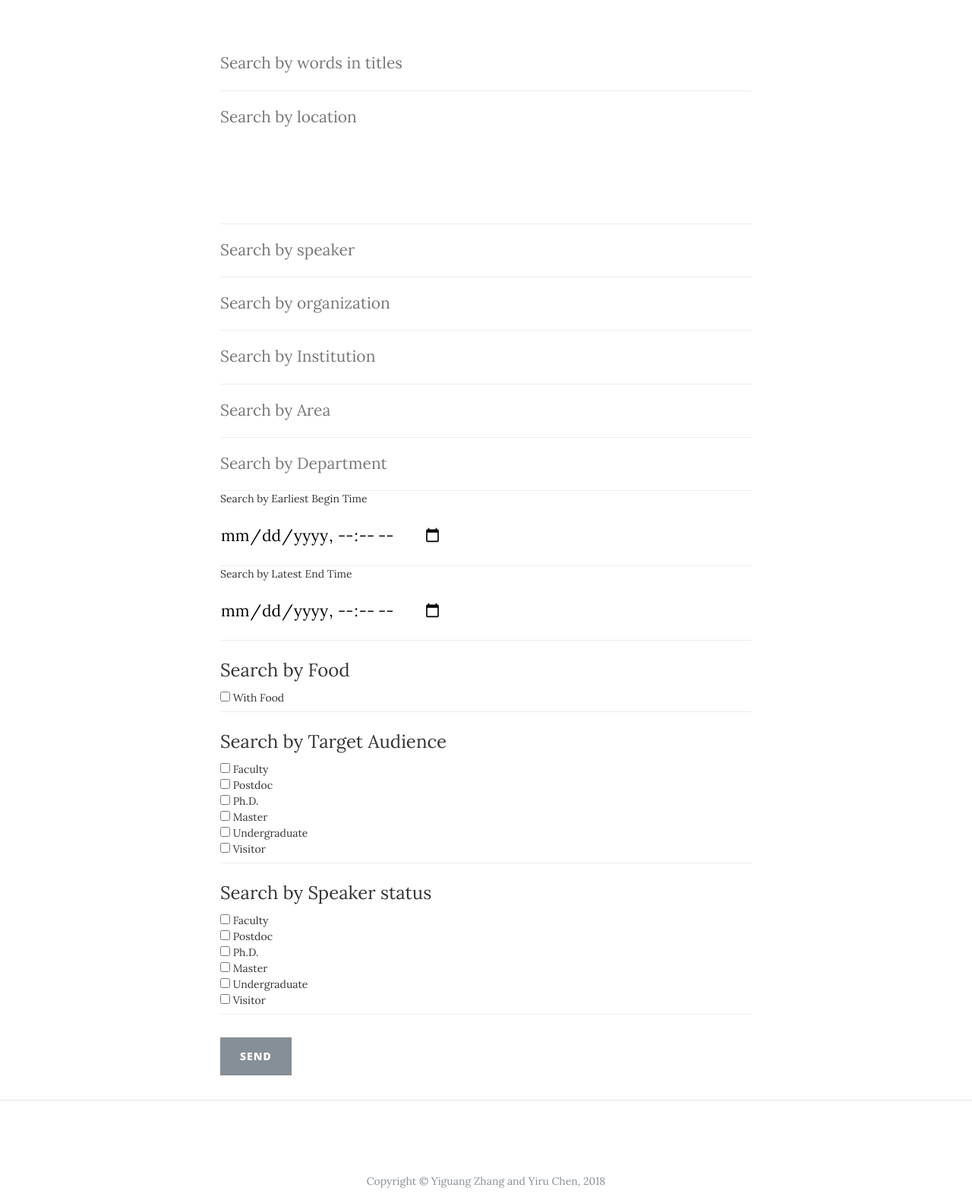
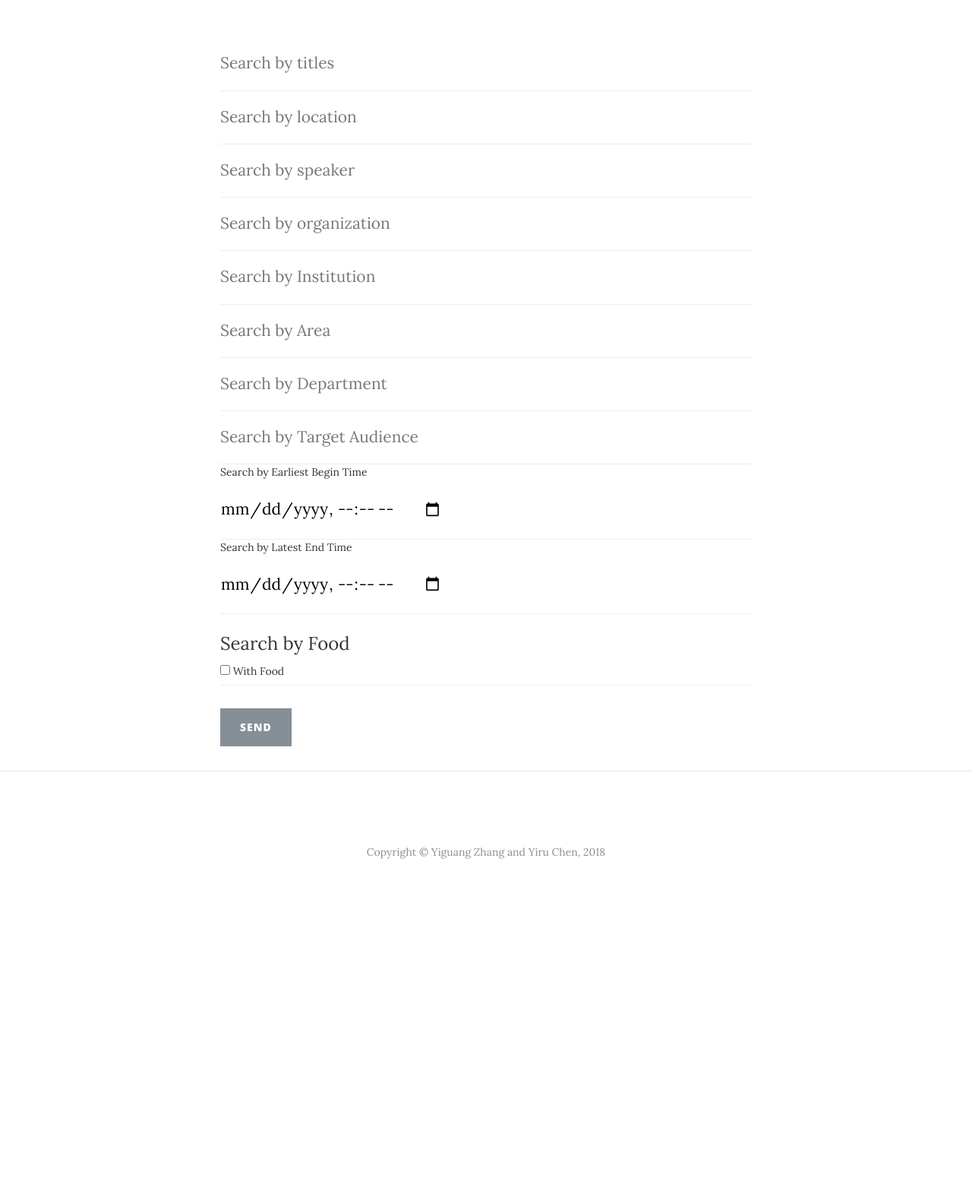
Before and after one commit to amanda132/seminar, a Flask app: page /search_add in a window 1280 px wide. Shown: the part 525-2100 px from the top of the page at 76% size. After the commit the page ends 1655 px from the top, so only its background shows below. Run offline with Flask 2, Linux system fonts and the light colour scheme; some libraries are stand-ins or nearby versions.

Commit message:
submission for the project

```diff
--- a/seminar/app.py
+++ b/seminar/app.py
@@ -72,7 +72,7 @@ def about():
 
 @app.route('/post/<int:post_eid>')
 def post(post_eid):
-    cmd = 'SELECT Event.eid, Event.location, Event.food_info, Event.title, Event.abstract, Event.begin_time, Event.end_time, Organization.otitle, Researcher.rname, Department.dname, Department.iid FROM HOLD, EVENT, Organization, Participate, Researcher, Affiliate_with_department, Department WHERE Hold.eid = Event.eid AND Organization.oid = Hold.oid AND Participate.hid = Hold.hid AND Researcher.rid = Participate.rid AND Affiliate_with_department.rid = Researcher.rid AND Department.did = Affiliate_with_department.did AND Event.eid = (:post_eid)';
+    cmd = 'SELECT Event.eid, Event.location, Event.food_info, Event.title, Event.abstract, Event.begin_time, Event.end_time, Organization.otitle, Researcher.rname, Department.dname, Department.iid, Institution.iname FROM HOLD, EVENT, Organization, Participate, Researcher, Affiliate_with_department, Department, Institution WHERE Hold.eid = Event.eid AND Organization.oid = Hold.oid AND Participate.hid = Hold.hid AND Researcher.rid = Participate.rid AND Affiliate_with_department.rid = Researcher.rid AND Department.did = Affiliate_with_department.did AND Institution.iid = Department.iid AND Event.eid = (:post_eid)';
     cursor = g.conn.execute(text(cmd), post_eid = post_eid);
     post = []
     for r in cursor:
@@ -98,9 +98,10 @@ def search_index():
 
 
     title = request.form['title']
+    print(title)
     if title:
         cursor = g.conn.execute(text(drop_temp));
-        create_temp = "CREATE TABLE Temp AS SELECT * FROM Posts WHERE title = (:title)";
+        create_temp = "CREATE TABLE Temp AS SELECT * FROM Posts WHERE title LIKE (:title)";
         cursor = g.conn.execute(text(create_temp), title = title);
         cursor = g.conn.execute(text(drop_posts));
         cursor = g.conn.execute(text(create_posts_from_temp));
@@ -171,6 +172,14 @@ def search_index():
         cursor = g.conn.execute(text(drop_posts));
         cursor = g.conn.execute(text(create_posts_from_temp));
 
+    target_audience = request.form['target_audience']
+    if target_audience:
+        cursor = g.conn.execute(text(drop_temp));
+        create_temp =  'CREATE TABLE Temp AS SELECT * FROM Posts WHERE target_audience LIKE (:target_audience)';
+        cursor = g.conn.execute(text(create_temp), target_audience = target_audience);
+        cursor = g.conn.execute(text(drop_posts));
+        cursor = g.conn.execute(text(create_posts_from_temp));
+
     food_info = 'food_info' in request.form
     if 'food_info':
         cursor = g.conn.execute(text(drop_temp));
@@ -185,21 +194,21 @@ def search_index():
     #tg_ms = request.form['tg_ms']
     #tg_under = request.form['tg_under']
     #tg_visitor = request.form['tg_visitor']
-    title_list = ['faculty', 'pos', 'phd', 'ms', 'under', 'visit']
-    tg_list = ['tg_faculty', 'tg_pos', 'tg_phd', 'tg_ms', 'tg_under', 'tg_visitor']
-    lst_str = "WHERE"
-    for i in range(len(title_list)):
-        if tg_list[i] in request.form:
-            if i == 0:
-                lst_str = lst_str + title_list[i] + "LIKE %'(:" + title_list[i] +")%'"
-            lst_str = lst_str + "OR" + title_list[i] + "LIKE %'(:" + title_list[i] +")%'"
+    #title_list = ['faculty', 'pos', 'phd', 'ms', 'under', 'visit']
+    #tg_list = ['tg_faculty', 'tg_pos', 'tg_phd', 'tg_ms', 'tg_under', 'tg_visitor']
+    #lst_str = "WHERE"
+    #for i in range(len(title_list)):
+    #    if tg_list[i] in request.form:
+    #        if i == 0:
+    #            lst_str = lst_str + title_list[i] + "LIKE %'(:" + title_list[i] +")%'"
+    #        lst_str = lst_str + "OR" + title_list[i] + "LIKE %'(:" + title_list[i] +")%'"
 
-    if lst_str != "WHERE":
-        cursor = g.conn.execute(text(drop_temp));
-        create_temp = 'CREATE TABLE Temp AS SELECT * FROM Posts' + lst_str;
-        cursor = g.conn.execute(text(create_temp));
-        cursor = g.conn.execute(text(drop_posts));
-        cursor = g.conn.execute(text(create_posts_from_temp));
+    #if lst_str != "WHERE":
+    #    cursor = g.conn.execute(text(drop_temp));
+    #    create_temp = 'CREATE TABLE Temp AS SELECT * FROM Posts' + lst_str;
+    #    cursor = g.conn.execute(text(create_temp));
+    #    cursor = g.conn.execute(text(drop_posts));
+    #    cursor = g.conn.execute(text(create_posts_from_temp));
 
 
     #st_faculty = request.form['st_faculty']
@@ -208,21 +217,21 @@ def search_index():
     #st_ms = request.form['st_ms']
     #st_under = request.form['st_under']
     #st_visitor = request.form['st_visitor']
-    lst_str = "WHERE"
-    ind = 0
-    for i in ['st_faculty', 'st_pos', 'st_phd', 'st_ms', 'st_under', 'st_visitor']:
-        if i in check_list:
-            if ind == 0:
-                ind = ind + 1
-                lst_str = lst_str + str(i) + "LIKE %'(:" + str(i) +")%'"
-            lst_str = lst_str + "OR" + str(i)+ "LIKE %'(:" + str(i) +")%'"
+    #lst_str = "WHERE"
+    #ind = 0
+    #for i in ['st_faculty', 'st_pos', 'st_phd', 'st_ms', 'st_under', 'st_visitor']:
+    #    if i in request.form:
+    #        if ind == 0:
+    #            ind = ind + 1
+    #            lst_str = lst_str + str(i) + "LIKE %'(:" + str(i) +")%'"
+    #        lst_str = lst_str + "OR" + str(i)+ "LIKE %'(:" + str(i) +")%'"
 
-    if lst_str != "WHERE":
-        cursor = g.conn.execute(text(drop_temp));
-        create_temp = 'CREATE TABLE Temp AS SELECT * FROM Posts' + lst_str;
-        cursor = g.conn.execute(text(create_temp));
-        cursor = g.conn.execute(text(drop_posts));
-        cursor = g.conn.execute(text(create_posts_from_temp));
+    #if lst_str != "WHERE":
+    #    cursor = g.conn.execute(text(drop_temp));
+    #    create_temp = 'CREATE TABLE Temp AS SELECT * FROM Posts' + lst_str;
+    #    cursor = g.conn.execute(text(create_temp));
+    #    cursor = g.conn.execute(text(drop_posts));
+    #    cursor = g.conn.execute(text(create_posts_from_temp));
 
 
     cursor = g.conn.execute("""SELECT DISTINCT * FROM Posts ORDER BY begin_time DESC;""")
--- a/seminar/templates/add.html
+++ b/seminar/templates/add.html
@@ -50,7 +50,7 @@
     </nav>
 
     <!-- Page Header -->
-    <header class="masthead" style="background-image: url('{{ url_for('static', filename='contact-bg.jpg') }}')">
+    <header class="masthead" style="background-image: url('{{ url_for('static', filename='1257bbefbf8070e.jpg') }}')">
       <div class="container">
         <div class="row">
           <div class="col-lg-8 col-md-10 mx-auto">
--- a/seminar/templates/post.html
+++ b/seminar/templates/post.html
@@ -60,10 +60,13 @@
               <span class="meta", style = "padding-bottom:2px">Speaker:
 		      {{ post.rname }}
 		</span>
+	      <span class = "meta", style = "padding-bottom:2px"> Department: {{ post.dname }}</span>
+              <span class = "meta", style = "padding-bottom:2px"> Institution: {{ post.iname }}</span>
 	      <span class = "meta", style = "padding-bottom:2px"> Time: {{ post.begin_time.strftime('%X, %B %d, %Y') }}</span>
               <span class = "meta", style = "padding-bottom:2px"> Location: {{ post.location }}</span>
               <span class = "meta", style = "padding-bottom:2px"> Organizer: {{ post.otitle }}</span>
 	      <span class = "meta", style = "padding-bottom:2px"> Food Information: {{ post.food_info }}</span>
+
 	    </div>
           </div>
         </div>
--- a/seminar/templates/search_add.html
+++ b/seminar/templates/search_add.html
@@ -50,7 +50,7 @@
     </nav>
 
     <!-- Page Header -->
-    <header class="masthead" style="background-image: url('{{ url_for('static', filename='contact-bg.jpg') }}')">
+    <header class="masthead" style="background-image: url('{{ url_for('static', filename='99579b248f33275.jpg') }}')">
       <div class="container">
         <div class="row">
           <div class="col-lg-8 col-md-10 mx-auto">
@@ -71,14 +71,14 @@
 	    <div class = "control-group">
              <div class="form-group floating-label-form-group controls">
 	       <label> Title </label>
-               <input type="text" class="form-control" placeholder="Search by words in titles" name="title" id="title" >
+               <input type="text" class="form-control" placeholder="Search by titles" name="title" id="title" >
                 <p class="help-block text-danger"></p>
               </div>
             </div>
             <div class="control-group">
               <div class="form-group floating-label-form-group controls">
                 <label>Location</label>
-                <textarea rows="5" class="form-control" placeholder="Search by location" name="location" id="location" ></textarea>
+                <input type = "text" class="form-control" placeholder="Search by location" name="location" id="location" >
                 <p class="help-block text-danger"></p>
               </div>
             </div>
@@ -117,6 +117,14 @@
                 <p class="help-block text-danger"></p>
               </div>
             </div>
+	    <div class="control-group">
+              <div class="form-group floating-label-form-group controls">
+                <label>target_audience</label>
+                <input type="text" class="form-control" placeholder="Search by Target Audience" name="target_audience" id="target_audience">
+                <p class="help-block text-danger"></p>
+              </div>
+            </div>
+
 	    <div class = "control-group">
 	      <div class= "form-group floating-label-form-group controls">
 		<span>Search by Earliest Begin Time</span>
@@ -152,70 +160,6 @@
                       <span> With Food </span>
 		</fieldset>
 	      </div>
-            </div>
-            <div class="control-group">
-              <div class="form-group floating-label-form-group controls">
-                <label>target_audience</label>
-		<fieldset>
-                  <legend>Search by Target Audience</legend>
-                   <div>
-                       <input type="checkbox" id="tg_faculty" name="tg_faculty" value="tg_faculty">
-                       <span> Faculty </span>
-                   </div>
-                   <div>
-                     <input type="checkbox" id="tg_pos" name="tg_pos" value="tg_pos">
-                     <span> Postdoc </span>
-		   </div>
-                   <div>
-                     <input type="checkbox" id="tg_phd" name="tg_phd" value="tg_phd">
-                     <span> Ph.D. </span>
-		   </div>
-                   <div>
-                     <input type="checkbox" id="tg_ms" name="tg_ms" value="tg_ms">
-                     <span> Master </span>
-		   </div>
-		   <div>
-                     <input type="checkbox" id="tg_under" name="tg_under" value="tg_under">
-                     <span> Undergraduate </span>
-		   </div>
-                   <div>
-                     <input type="checkbox" id="tg_visitor" name="tg_visitor" value="tg_visitor">
-                     <span> Visitor </span>
-		   </div>
-                </fieldset>
-              </div>
-            </div>
-            <div class="control-group">
-              <div class="form-group floating-label-form-group controls">
-                <label>status</label>
-		<fieldset>
-                  <legend>Search by Speaker status</legend>
-                   <div>
-                       <input type="checkbox" id="st_faculty" name="st_faculty" value="st_faculty">
-                       <span> Faculty </span>
-                   </div>
-                   <div>
-                     <input type="checkbox" id="st_pos" name="st_pos" value="st_pos">
-                     <span> Postdoc </span>
-		   </div>
-                   <div>
-                     <input type="checkbox" id="st_phd" name="st_phd" value="st_phd">
-                     <span> Ph.D. </span>
-		   </div>
-                   <div>
-                     <input type="checkbox" id="st_ms" name="st_ms" value="st_ms">
-                     <span> Master </span>
-		   </div>
-		   <div>
-                     <input type="checkbox" id="st_under" name="st_under" value="st_under">
-                     <span> Undergraduate </span>
-		   </div>
-                   <div>
-                     <input type="checkbox" id="st_visitor" name="st_visitor" value="st_visitor">
-                     <span> Visitor </span>
-		   </div>
-                </fieldset>
-              </div>
             </div>
 
 	    <br>
```
Also changed, not shown: seminar/static/1257bbefbf8070e.jpg (added), seminar/static/143088-qi-1144x563.png (added), seminar/static/99579b248f33275.jpg (added), seminar/static/com.google.enterprise.topaz.mobile.android.jpg (added), seminar/static/contribute.jpg (added), 4 other files.
